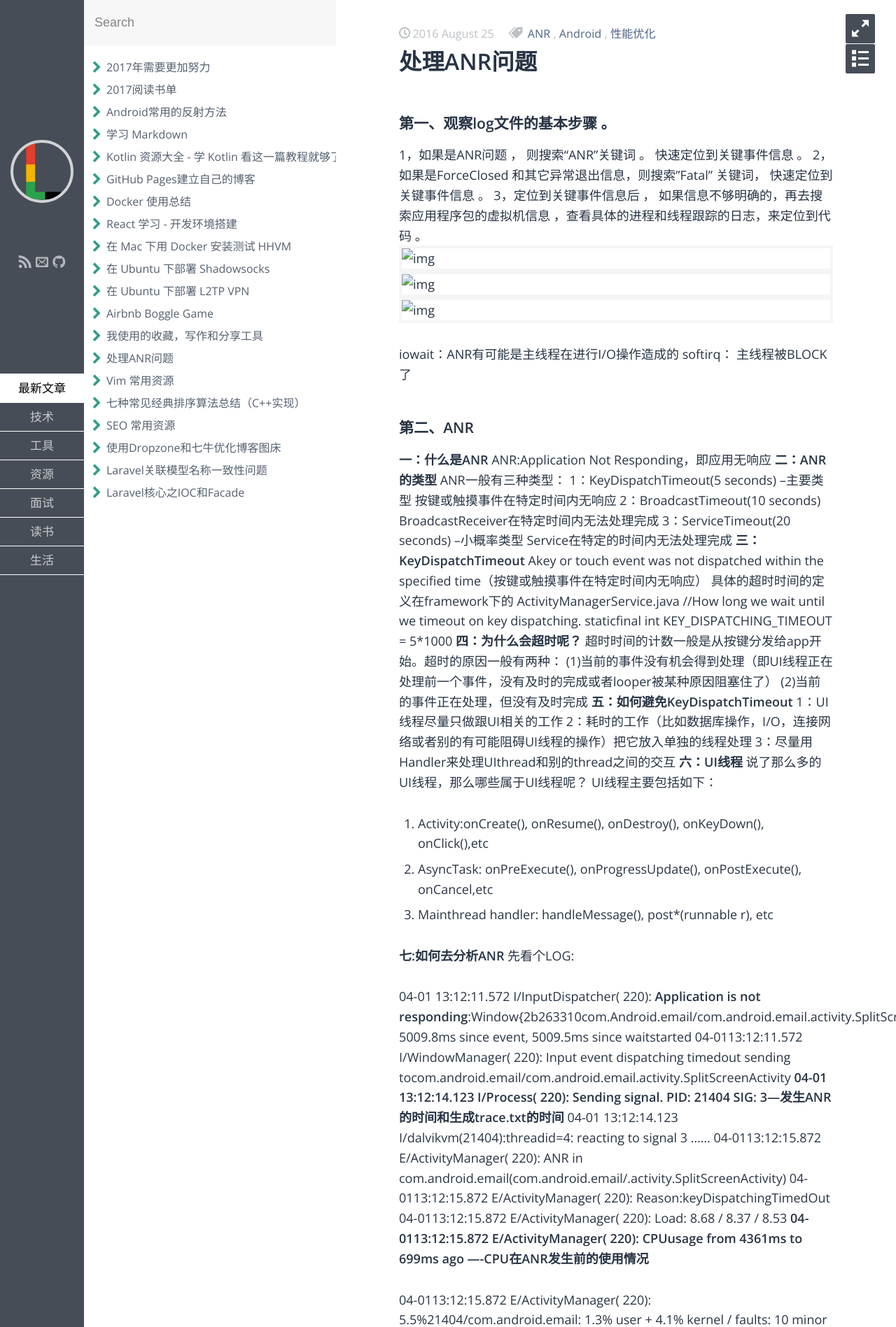
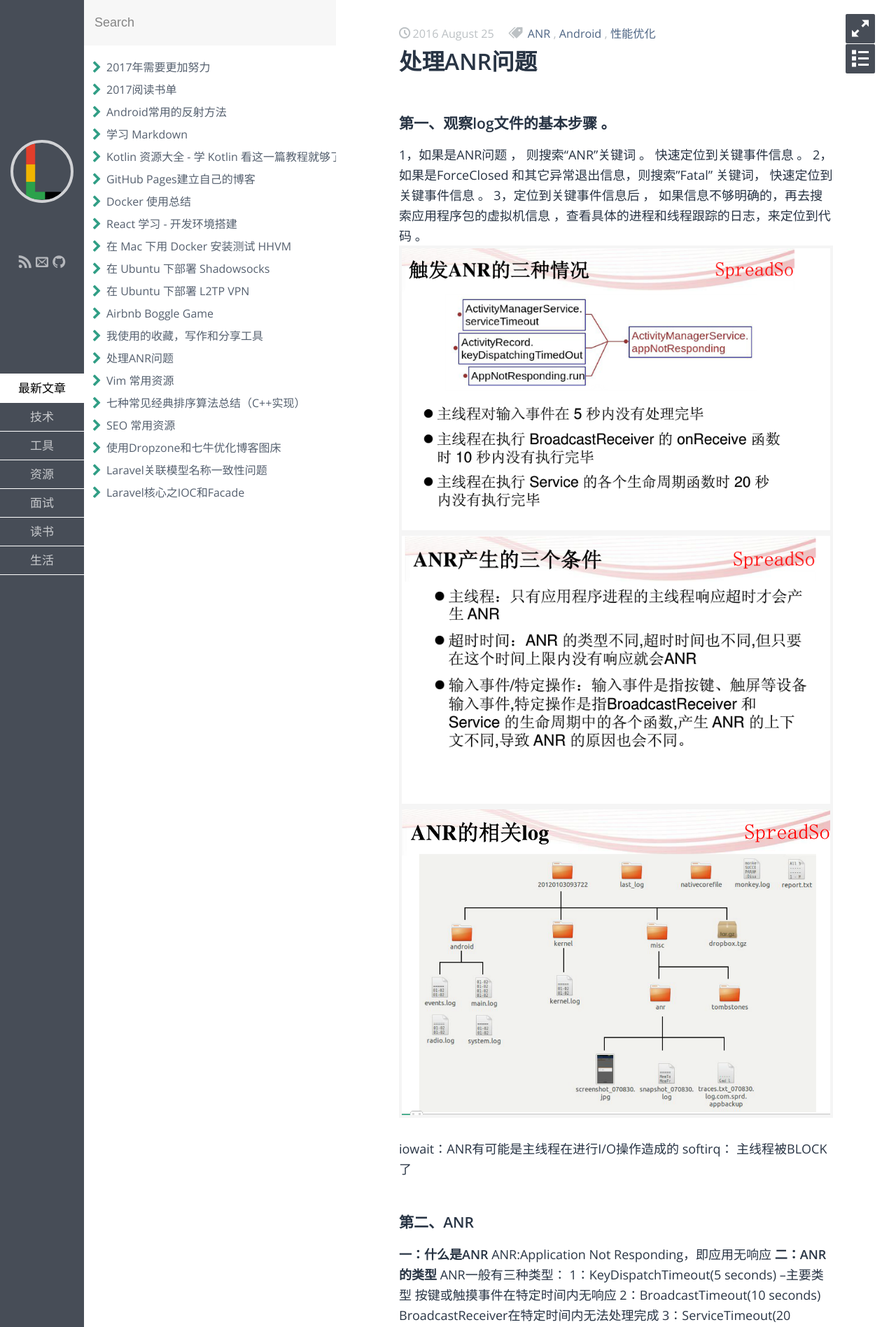
Before and after one commit to FightingLarry/FightingLarry.github.io, a Jekyll site: the page built from _posts/tech/2016-08-25-anr.md, in a window 1280 px wide. Shown: the top 1897 px of the page at 70% size. Built offline with Jekyll 4.4.1, drawn with Linux system fonts in a browser that asks for light colours; some web fonts are replaced; some of the changed text lies outside the part shown.

Commit message:
ant photo

```diff
--- a/_posts/tech/2016-08-25-anr.md
+++ b/_posts/tech/2016-08-25-anr.md
@@ -10,9 +10,9 @@ tags: [ANR,Android,性能优化]
 1，如果是ANR问题 ， 则搜索“ANR”关键词 。 快速定位到关键事件信息 。
 2，如果是ForceClosed 和其它异常退出信息，则搜索"Fatal" 关键词， 快速定位到关键事件信息 。
 3，定位到关键事件信息后 ， 如果信息不够明确的，再去搜索应用程序包的虚拟机信息 ，查看具体的进程和线程跟踪的日志，来定位到代码 。
-![img](http://www.iamlarry.com/assets/anr1.png)
-![img](http://www.iamlarry.com/assets/anr2.png)
-![img](http://www.iamlarry.com/assets/anr3.png)
+![img](http://www.iamlarry.com/assets/img/anr1.png)
+![img](http://www.iamlarry.com/assets/img/anr2.png)
+![img](http://www.iamlarry.com/assets/img/anr3.png)
 
 
 iowait：ANR有可能是主线程在进行I/O操作造成的
```
Also changed, not shown: assets/img/anr1.png (added), assets/img/anr2.png (added), assets/img/anr3.png (added).
